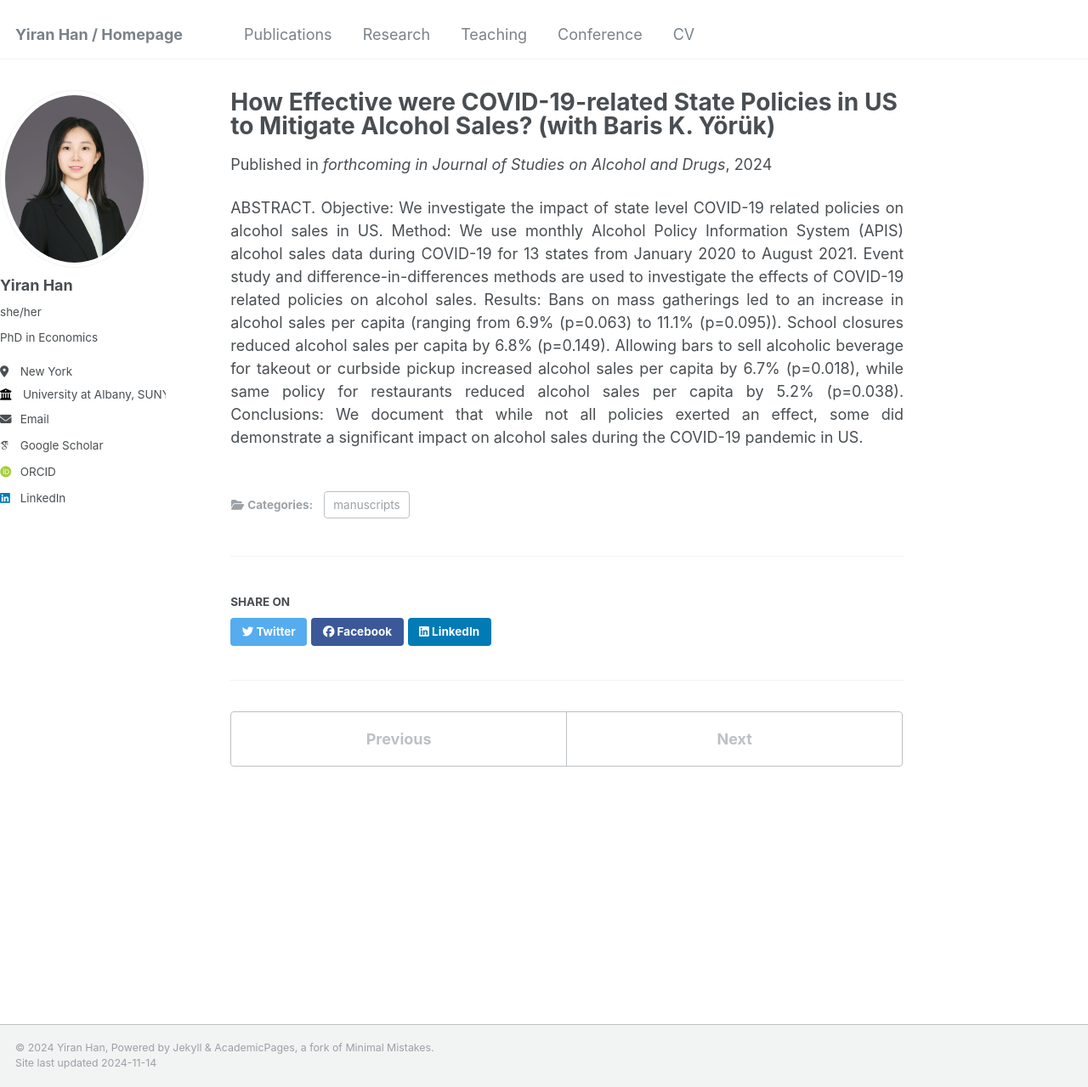
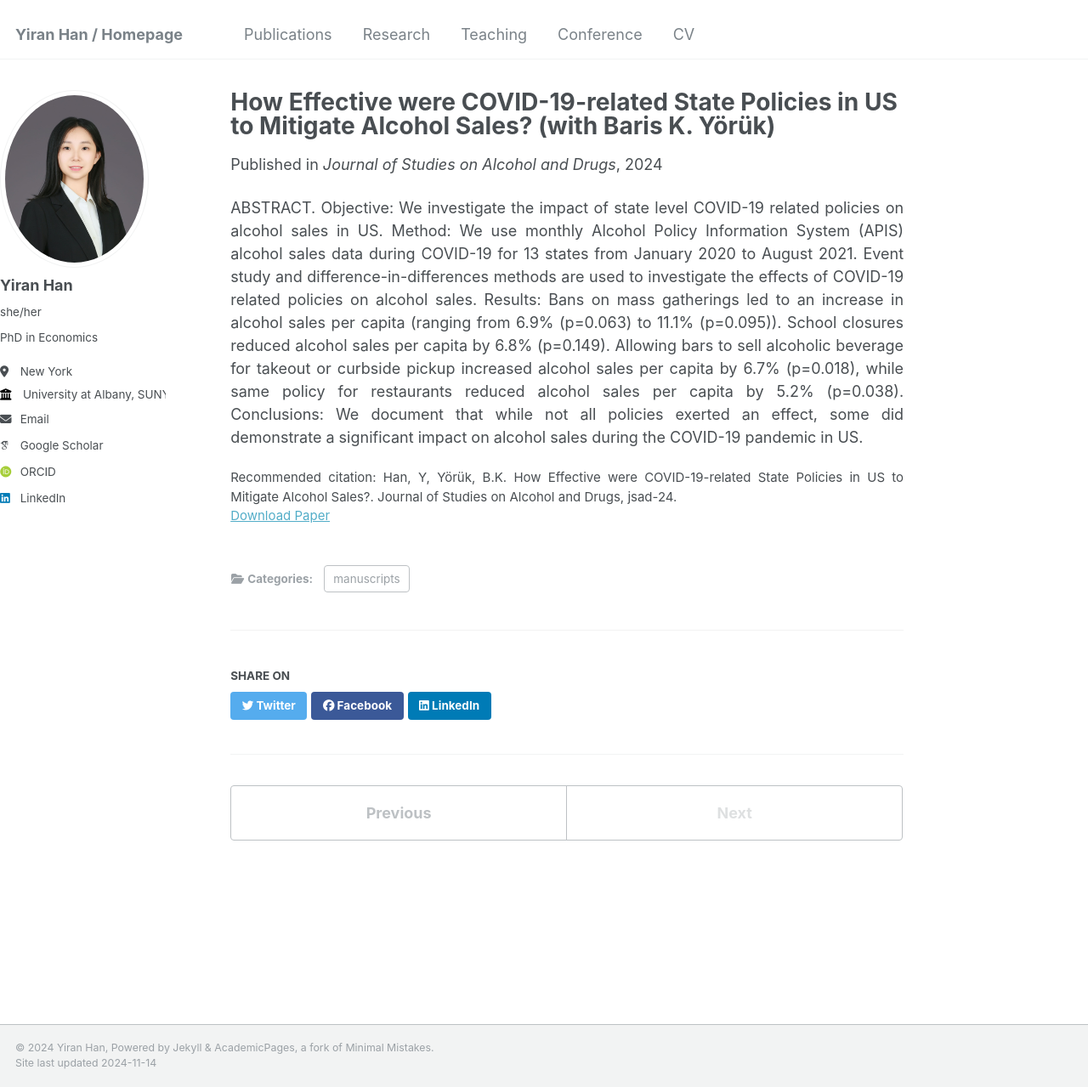
Before and after one commit to yiran-han/yiran-han.github.io, a Jekyll site: the page built from _publications/2024-paper2.md, in a window 1280 px wide and 1279 px high. Shown: the whole window at 85% size. Built offline with Jekyll 4.4.1, drawn with Linux system fonts in a browser that asks for light colours; some web fonts are replaced.

Commit message:
Update 2024-paper2.md

```diff
--- a/_publications/2024-paper2.md
+++ b/_publications/2024-paper2.md
@@ -4,11 +4,11 @@ collection: publications
 category: manuscripts
 # permalink: /publication/2024-paper2
 excerpt: ''
-date: 2024-10-01
-venue: 'forthcoming in Journal of Studies on Alcohol and Drugs'
+date: 2024-11-01
+venue: 'Journal of Studies on Alcohol and Drugs'
 # slidesurl: 'http://academicpages.github.io/files/slides1.pdf'
-# paperurl: 'https://doi.org/10.1007/s00148-024-01015-w'
-# citation: 'Yörük, B.K., Han, Y. Age-based health insurance coverage policies and mental health. J Popul Econ 37, 42 (2024).'
+paperurl: 'https://www.jsad.com/doi/abs/10.15288/jsad.24-00066'
+citation: 'Han, Y, Yörük, B.K. How Effective were COVID-19-related State Policies in US to Mitigate Alcohol Sales?. Journal of Studies on Alcohol and Drugs, jsad-24.'
 ---
 
 ABSTRACT. Objective: We investigate the impact of state level COVID-19 related policies on alcohol sales in US. Method: We use monthly Alcohol Policy Information System (APIS) alcohol sales data during COVID-19 for 13 states from January 2020 to August 2021. Event study and difference-in-differences methods are used to investigate the effects of COVID-19 related policies on alcohol sales. Results: Bans on mass gatherings led to an increase in alcohol sales per capita (ranging from 6.9% (p=0.063) to 11.1% (p=0.095)). School closures reduced alcohol sales per capita by 6.8% (p=0.149). Allowing bars to sell alcoholic beverage for takeout or curbside pickup increased alcohol sales per capita by 6.7% (p=0.018), while same policy for restaurants reduced alcohol sales per capita by 5.2% (p=0.038). Conclusions: We document that while not all policies exerted an effect, some did demonstrate a significant impact on alcohol sales during the COVID-19 pandemic in US.
```
